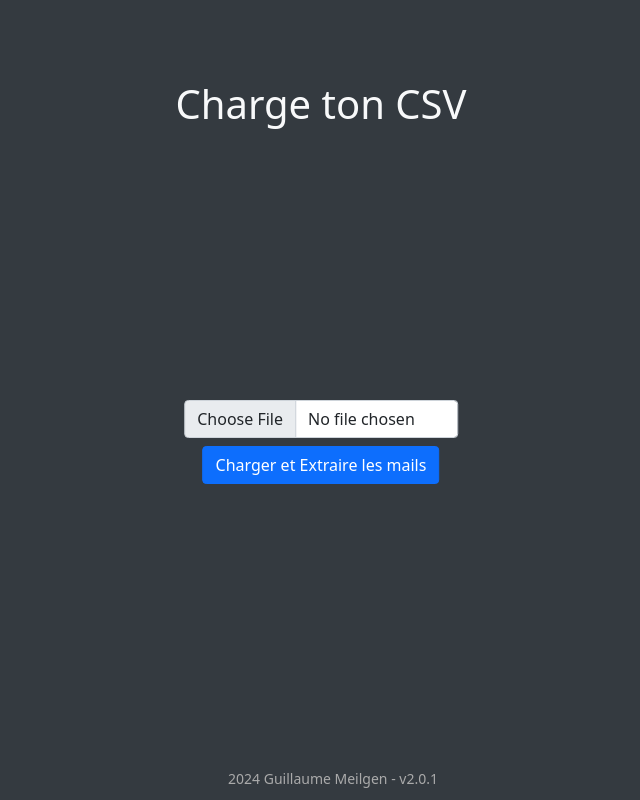
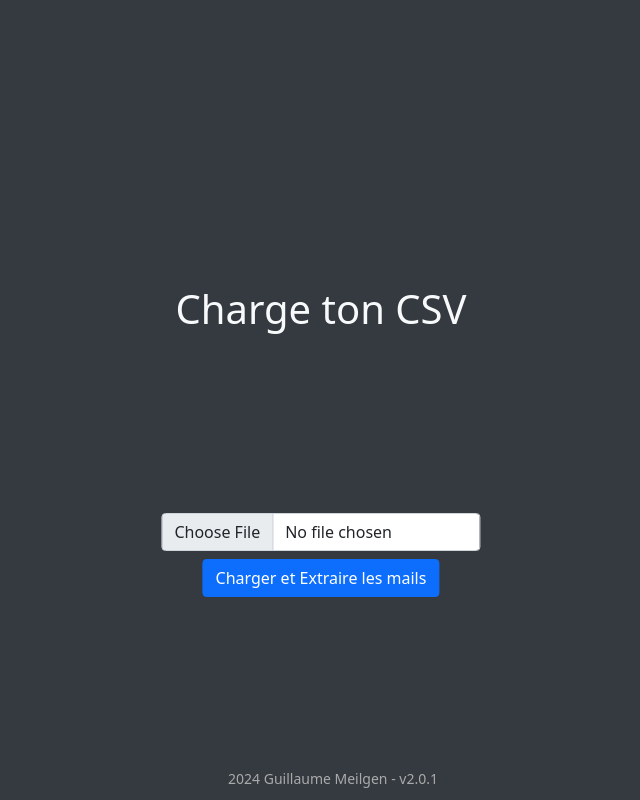
Before and after one commit to guigsguigs/Cci-Netty-App, a Flask app: page / in a window 1280 px wide. Shown: the whole page, without its empty margins (319-959 px from the left). Run offline with Flask 3, Linux system fonts and the light colour scheme.

Commit message:
Update upload.html

```diff
--- a/templates/upload.html
+++ b/templates/upload.html
@@ -14,7 +14,7 @@
         }
         h1 {
             position: absolute;
-            top: 10%;
+            margin-top: 25%;
             left: 50%;
             transform: translateX(-50%);
             width: 100%;
@@ -22,10 +22,10 @@
         }
         form {
             position: absolute;
-            top: 50%;
+            margin-top: 45%;
             left: 50%;
             transform: translateX(-50%);
-            width: 24%;
+            width: 28%;
             text-align: center;
         }
         .footer {
```
